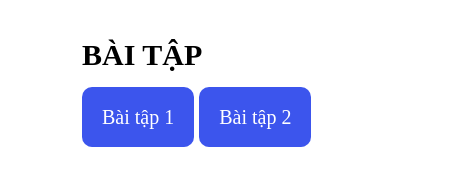
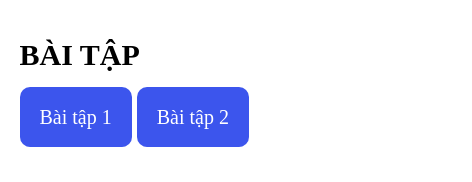
Before and after one commit to LamHueTrung/bai-4, a plain HTML site: page index.html in a window 390 px wide. Shown: the part 1125-1307 px from the top of the page, 472 px wide, since content can reach past the window. Drawn offline with Linux system fonts and the light colour scheme.

Commit message:
Update reponsive.css

```diff
--- a/assets/css/reponsive.css
+++ b/assets/css/reponsive.css
@@ -15,6 +15,11 @@
         position: absolute;
         margin: 50px 0 0 0;
         width: 100%;
+    }
+    .container__learn {
+        width: 90%;
+        display: grid;
+        margin: 0 5%;
     }
     .header-menu {
         display: block;
```
